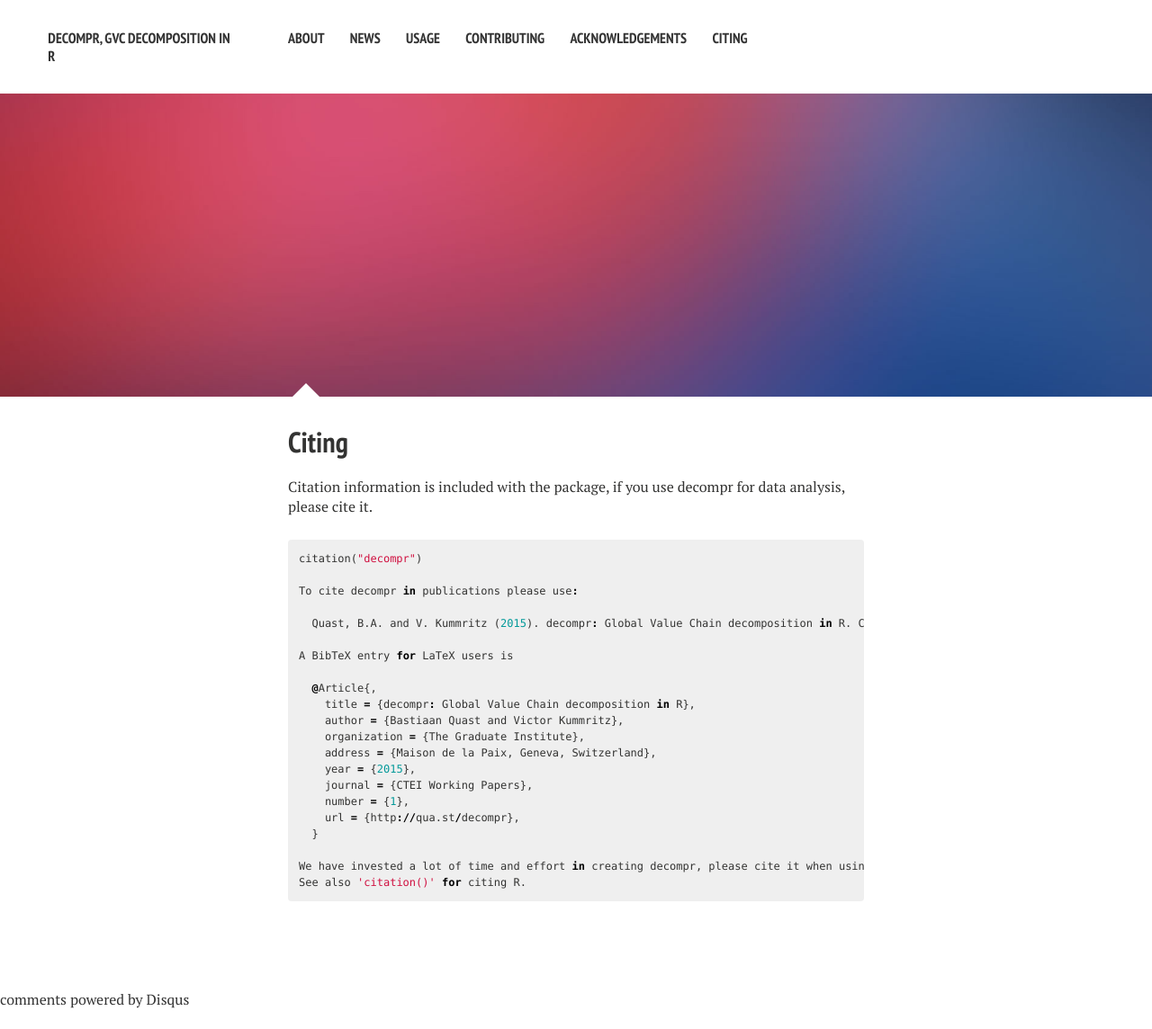
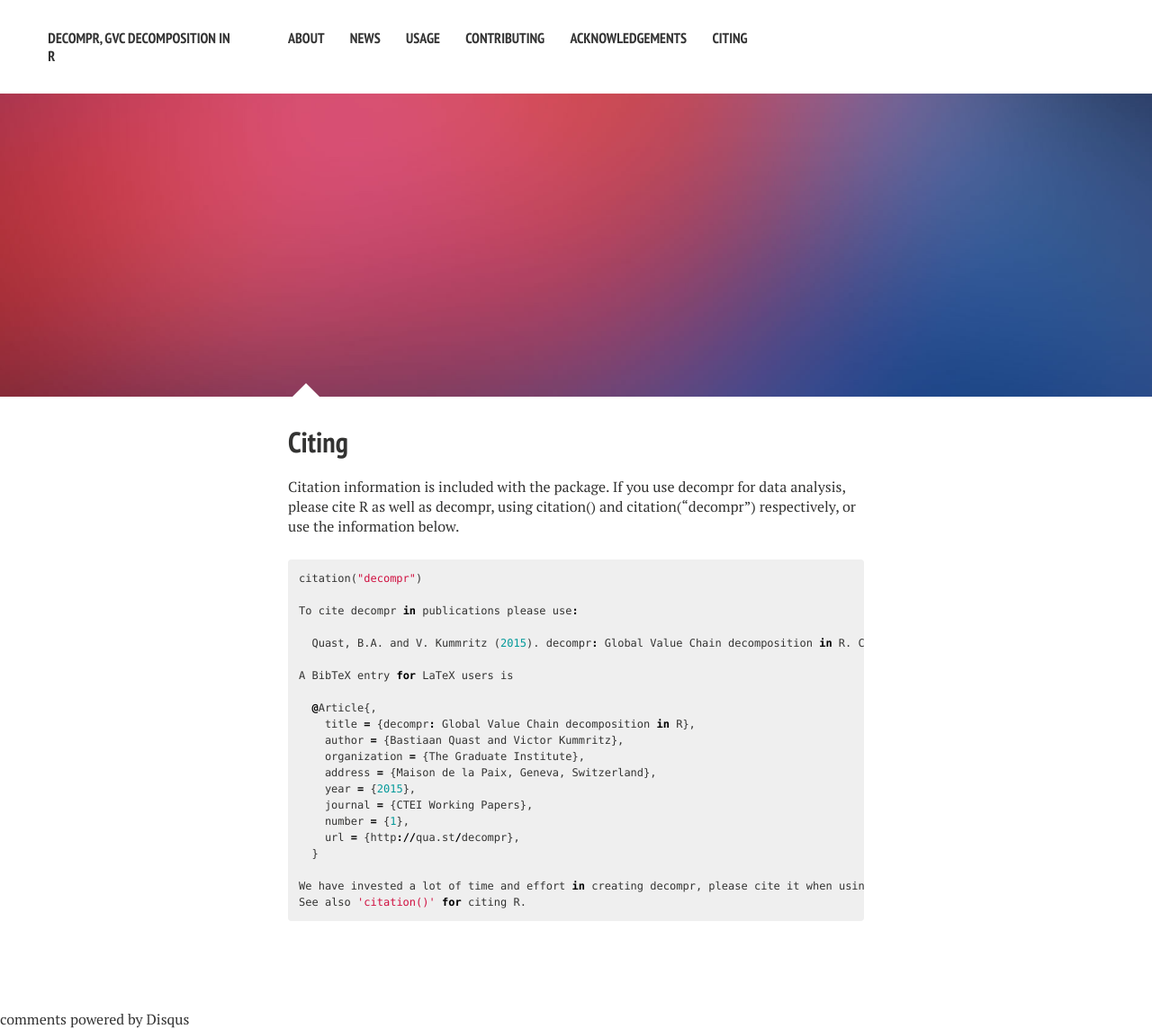
Before and after one commit to bquast/decompr, a Jekyll site: the page built from citing/index.md, in a window 1280 px wide. Shown: the whole page at 90% size. Built offline with Jekyll 4.4.1, drawn with Linux system fonts in a browser that asks for light colours; nearby versions of some CDN libraries; comment, search, counter and statistics services are not loaded; before the commit the page ends 1122 px from its top, so only the background shows below that.

Commit message:
update citation to same text as home

```diff
--- a/citing/index.md
+++ b/citing/index.md
@@ -8,7 +8,7 @@ image:
   feature: sample-image-2.jpg
 ---
 
-Citation information is included with the package, if you use decompr for data analysis, please cite it.
+Citation information is included with the package. If you use decompr for data analysis, please cite R as well as decompr, using citation() and citation("decompr") respectively, or use the information below.
 
 {% highlight r %}
 citation("decompr")
```
